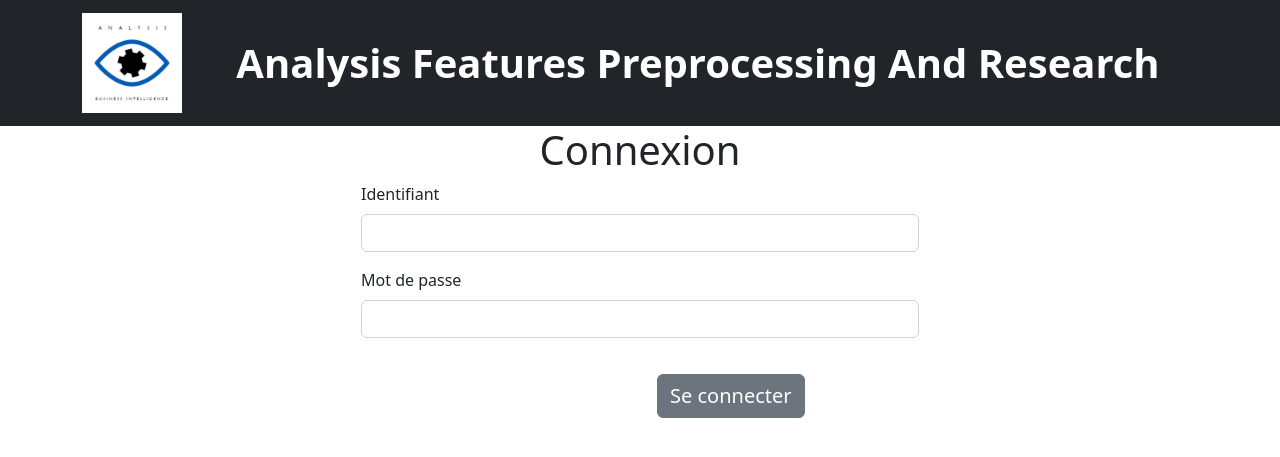
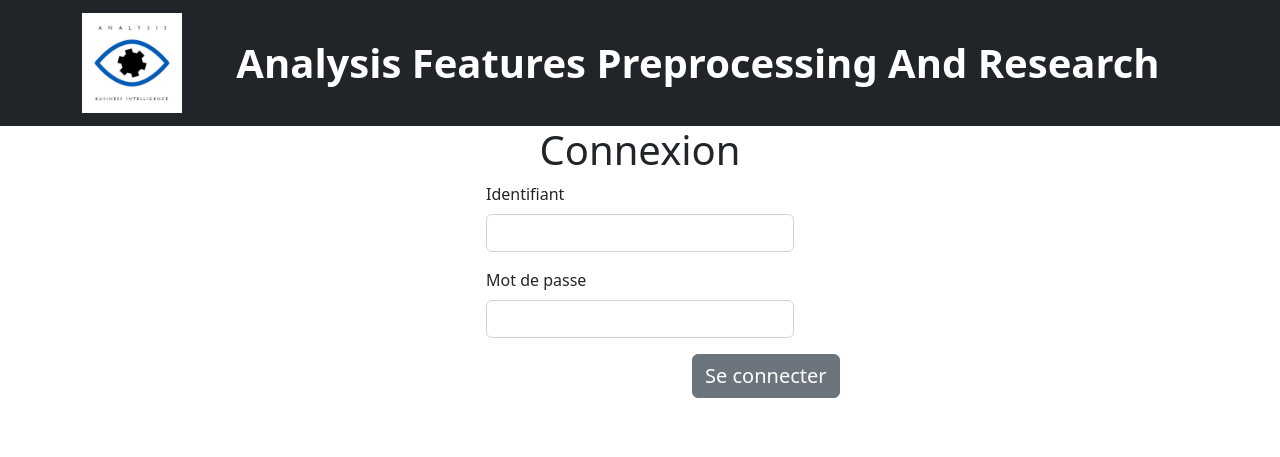
Before and after one commit to UgoDIA/Brief-1C, a Django app: template src/identification/templates/login.html in a window 1280 px wide. Shown: the top 457 px of the page. Run offline with Django 3.2, Linux system fonts and the light colour scheme; the template is opened without the code that fills it, so the values that code supplies are empty.

Commit message:
Update login.html

```diff
--- a/src/identification/templates/login.html
+++ b/src/identification/templates/login.html
@@ -7,10 +7,10 @@
 
 {% block content %}
 
-<div class="container" >
+<div class="container  mb-3 w-50"  >
     {% if messages %}
     {% for message in messages %}
-<div class="alert alert-danger alert-dismissible fade show">
+<div class="alert alert-danger alert-dismissible fade show "style="text-align:center">
     <strong> {{ message }}</strong>
     <button type="button" class="btn-close" data-bs-dismiss="alert"></button>
 </div>
@@ -24,7 +24,7 @@
 <form action="" method=POST>
     {% csrf_token %}
 
-<form >
+
 
 <div class="mb-3 w-50" style="margin:0 auto;">
 <label for="exampleInputEmail1" class="form-label">Identifiant</label>
@@ -38,10 +38,10 @@
 
 </div>
 
+    <div class="mb-3 w-50" >
 
-
-    <input style="margin:20px; margin-left: 575px; font-size:20px"  type="submit" value="Se connecter" class="btn btn-secondary">
-
+    <input style="margin-left:360px; font-size:20px"  type="submit" value="Se connecter" class="btn btn-secondary">
+</div>
 </form>
 
 
```
